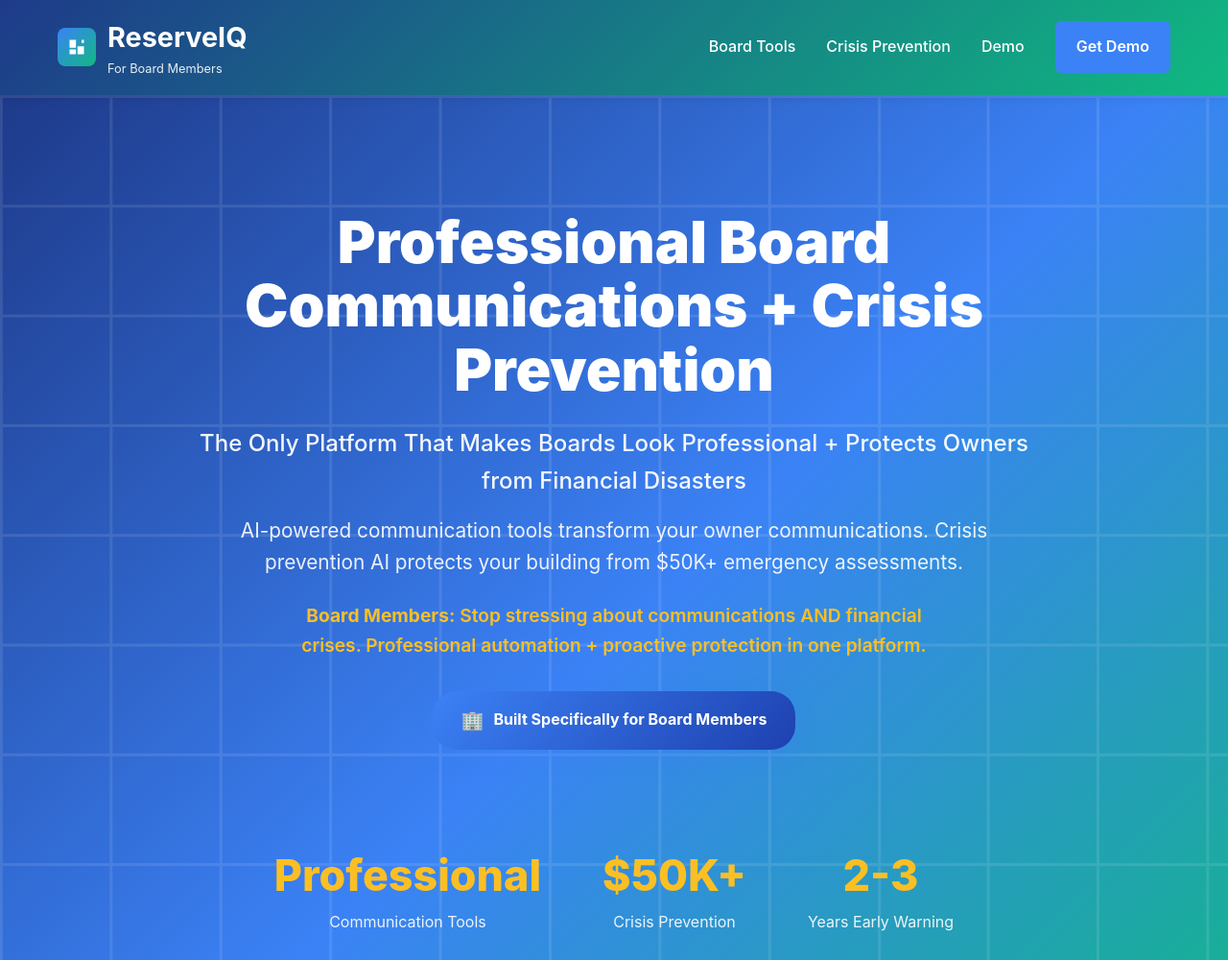
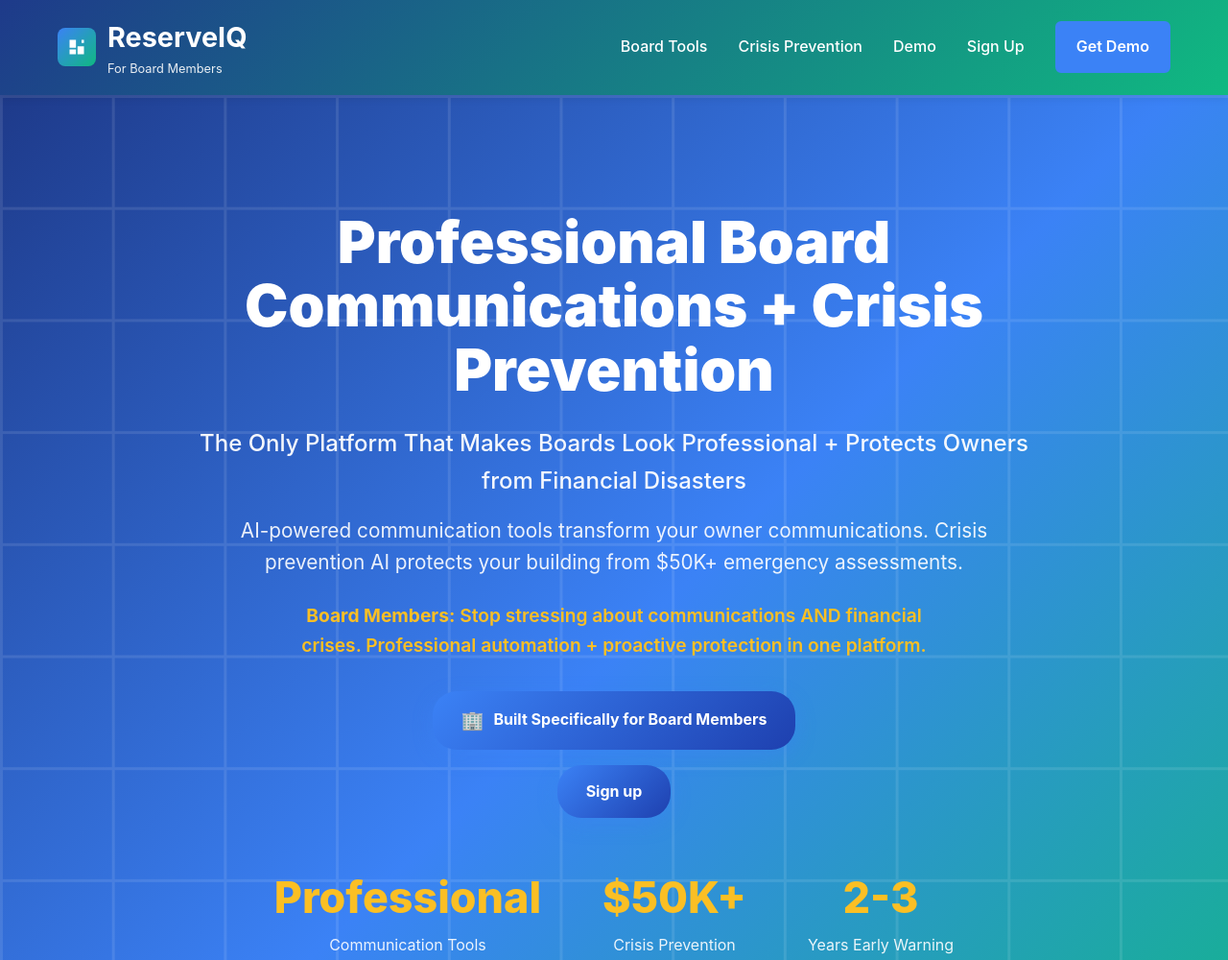
Before and after one commit to 123bsmart/boards-site, a plain HTML site: page index.html in a window 1280 px wide. Shown: the top 1000 px of the page at 96% size. Drawn offline with Linux system fonts and the light colour scheme.

Commit message:
feat: add 'Sign Up' buttons linking to reserveiq-platform-gateway

```diff
--- a/index.html
+++ b/index.html
@@ -161,7 +161,13 @@
         max-width: 900px;
         margin: 0 auto;
       }
-
+      .hero-content-buttons {
+        display: flex;
+        flex-direction: column;
+        gap: 1rem;
+        align-items: center;
+        margin-bottom: 3rem;
+      }
       .hero h1 {
         font-size: 3.8rem;
         font-weight: 900;
@@ -204,10 +210,10 @@
         display: inline-flex;
         align-items: center;
         gap: 10px;
-        margin-bottom: 3rem;
         font-size: 1rem;
         box-shadow: 0 6px 20px rgba(59, 130, 246, 0.4);
         font-weight: 600;
+        text-decoration-line: none;
       }
 
       .badge-icon {
@@ -714,6 +720,10 @@
           <li><a href="#crisis-prevention">Crisis Prevention</a></li>
           <li><a href="#demo">Demo</a></li>
           <li>
+            <a href="https://reserveiq-platform-gateway.vercel.app">Sign Up</a>
+          </li>
+
+          <li>
             <a href="mailto:info@reserveiq.net" class="cta-button">Get Demo</a>
           </li>
         </ul>
@@ -741,9 +751,17 @@
           </p>
 
           <!-- Board Member Badge -->
-          <div class="board-member-badge">
-            <span class="badge-icon">🏢</span>
-            <strong>Built Specifically for Board Members</strong>
+          <div class="hero-content-buttons">
+            <div class="board-member-badge">
+              <span class="badge-icon">🏢</span>
+              <strong>Built Specifically for Board Members</strong>
+            </div>
+            <a
+              href="https://reserveiq-platform-gateway.vercel.app"
+              class="board-member-badge"
+            >
+              <strong>Sign up</strong>
+            </a>
           </div>
 
           <div class="stats">
```
